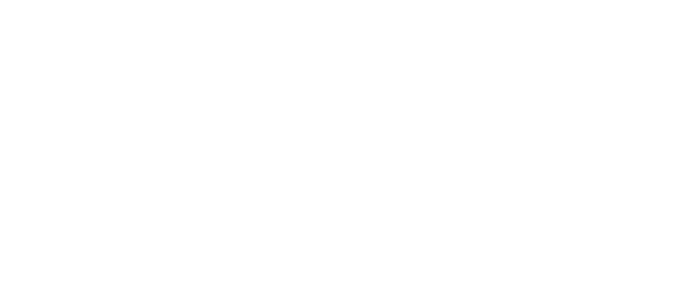
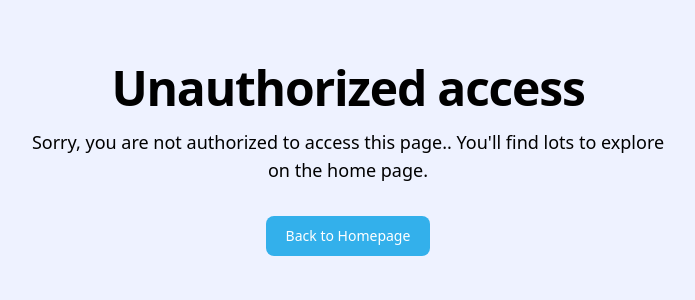
Before and after one commit to EvansMungai/UHBUI, an Angular app: page /access-denied in a window 1280 px wide. Before the commit this address led to /. Shown: the top 300 px of the page, without its empty margins (292-987 px from the left). Built offline with nearby package versions, Linux system fonts and the light colour scheme.

Commit message:
feat(pages): create unauthorized pages.

```diff
--- a/src/app/app.routes.ts
+++ b/src/app/app.routes.ts
@@ -2,6 +2,7 @@ import { Routes } from '@angular/router';
 import { Landing } from './shared/pages/landing/landing';
 import { Auth } from './shared/pages/auth/auth';
 import { WebPart } from './shared/layouts/web-part/web-part';
+import { AccessDenied } from './shared/pages/access-denied/access-denied';
 
 export const routes: Routes = [
     { path: '', component: Landing },
@@ -33,4 +34,5 @@ export const routes: Routes = [
             }
         ]
     },
+    { path: 'access-denied', component: AccessDenied }
 ];
--- /dev/null
+++ b/src/app/shared/pages/access-denied/access-denied.html
@@ -0,0 +1,13 @@
+<section class="bg-primary dark:bg-primary-alt min-h-screen">
+    <div class="py-8 px-4 mx-auto lg:py-16 lg:px-6">
+        <div class="mx-auto flex flex-col justify-center items-center max-w-screen-sm text-center">
+            <h1 class="mb-4 text-lg tracking-tight font-extrabold lg:text-5xl text-primary-600 dark:text-white">
+                Unauthorized access</h1>
+            <p class="mb-4 text-lg font-light dark:text-gray-400">Sorry, you are not authorized to access this page.. You'll
+                find lots to explore on the home page. </p>
+            <a href="/"
+                class="inline-flex text-white bg-accent hover:ring-2 hover:ring-accent hover:bg-primary hover:text-accent font-medium rounded-lg text-sm px-5 py-2.5 text-center my-4">Back
+                to Homepage</a>
+        </div>
+    </div>
+</section>
```
Also changed, not shown: src/app/shared/pages/access-denied/access-denied.ts (added, +10 -0 lines), src/app/shared/pages/access-denied/access-denied.css (added), 1 other file (tests, documents, lock files or other folders).
